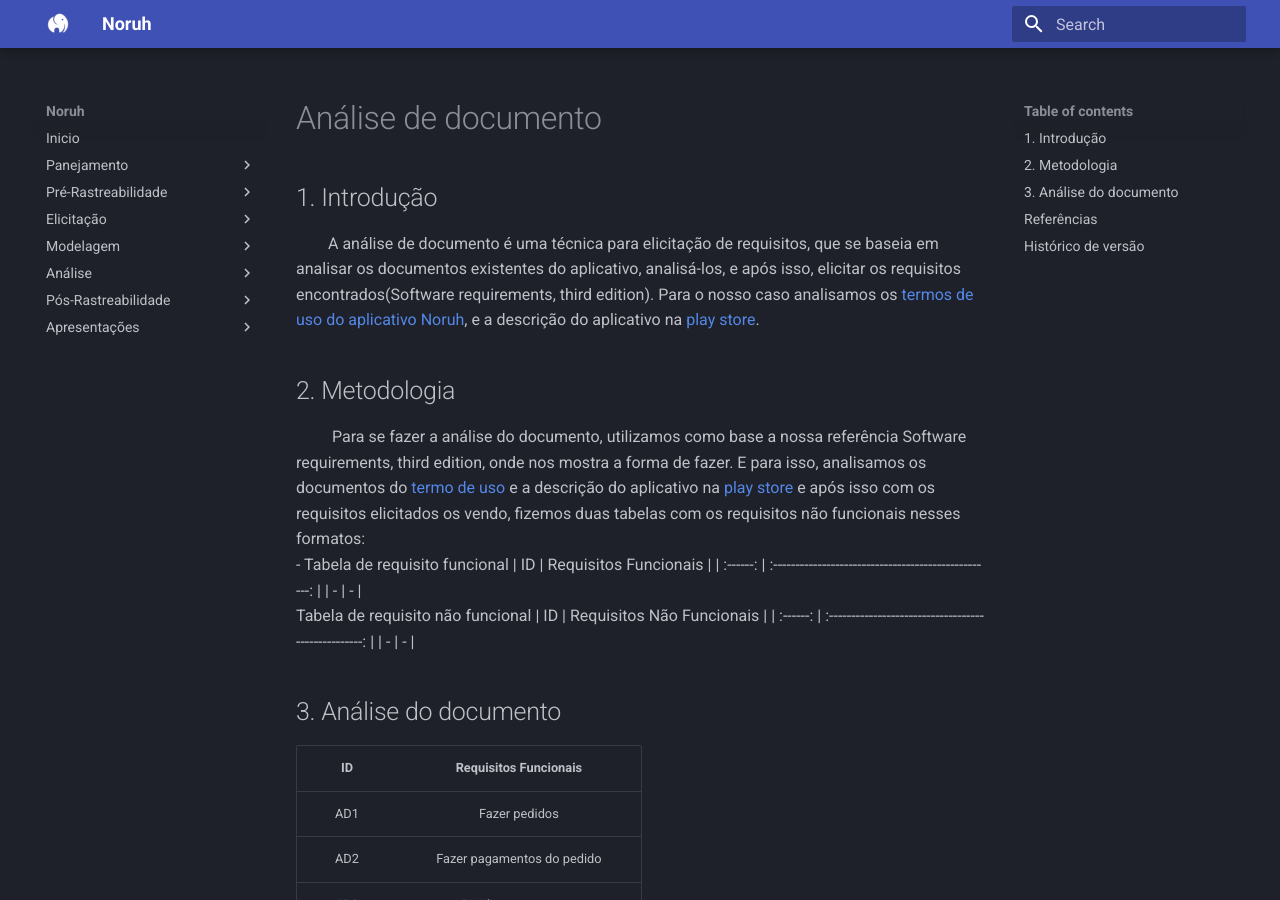
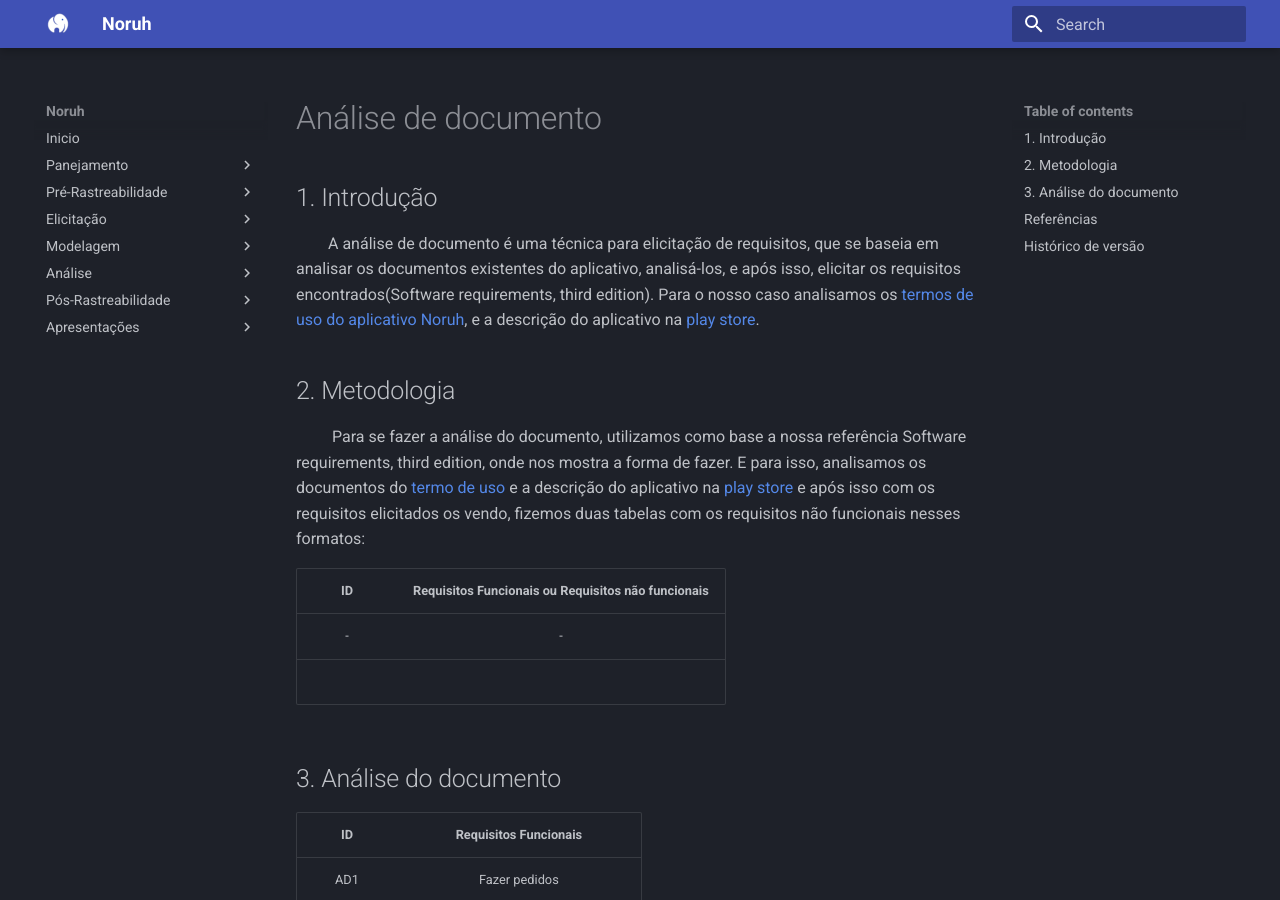
Before and after one commit to Thiab394/2022.1-Noruh, an MkDocs documentation site: the page built from docs/elicitacao/tecnicas/analiseDcoumento.md, in a window 1280 px wide and 900 px high. Built offline with MkDocs 1.6.1 and Material for MkDocs 9.7.7, drawn with Linux system fonts in a browser that asks for light colours.

Commit message:
Arrumando tabela

```diff
--- a/docs/elicitacao/tecnicas/analiseDcoumento.md
+++ b/docs/elicitacao/tecnicas/analiseDcoumento.md
@@ -6,15 +6,12 @@
 ## 2. Metodologia
 &emsp;&emsp; Para se fazer a análise do documento, utilizamos como base a nossa referência Software requirements, third edition, onde nos mostra a forma de fazer. E para isso, analisamos os documentos do [termo de uso](https://novo.noruh.com/Home/Politica?codigo=termosDeServico) e a descrição do aplicativo na [play store](https://play.google.com/store/apps/details?id=com.noruh&hl=pt_BR&gl=US) e após isso com os requisitos elicitados os vendo,  fizemos duas tabelas com os requisitos não funcionais nesses formatos:
 <br>
-- Tabela de requisito funcional
-| ID | Requisitos Funcionais                                      |
+
+| ID | Requisitos Funcionais ou Requisitos não funcionais                                      |
 | :------: | :--------------------------------------------------: |
 | -     |  -                                       |
 <br>
-Tabela de requisito não funcional
-| ID | Requisitos Não Funcionais                                      |
-| :------: | :--------------------------------------------------: |
-| -     |  -                                       |
+
 
 ## 3. Análise do documento
 
```
